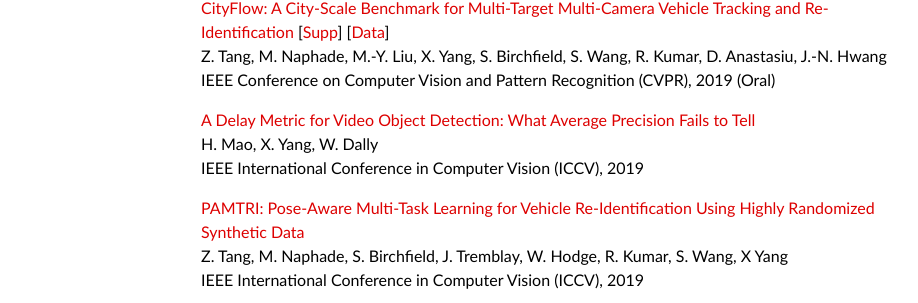
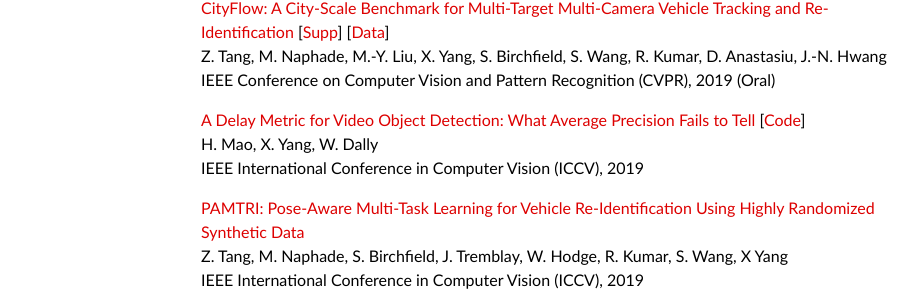
Before and after one commit to xiaodongyang/xiaodongyang.github.io, a Jekyll site: the page built from publications/index.md, in a window 1280 px wide and 900 px high. Shown: the part 305-608 px from the top of the window, without its empty margins (94-1012 px from the left). Built offline with Jekyll 4.4.1, drawn with Linux system fonts in a browser that asks for light colours; some web fonts are replaced.

Commit message:
Update index.md

```diff
--- a/publications/index.md
+++ b/publications/index.md
@@ -18,7 +18,7 @@
 Z. Tang, M. Naphade, M.-Y. Liu, X. Yang, S. Birchfield, S. Wang, R. Kumar, D. Anastasiu, J.-N. Hwang
 IEEE Conference on Computer Vision and Pattern Recognition (CVPR), 2019 (Oral)
 
-[A Delay Metric for Video Object Detection: What Average Precision Fails to Tell](/publications/papers/average-delay-iccv19.pdf)
+[A Delay Metric for Video Object Detection: What Average Precision Fails to Tell](/publications/papers/average-delay-iccv19.pdf) [[Code](https://github.com/RalphMao/VMetrics)]
 H. Mao, X. Yang, W. Dally
 IEEE International Conference in Computer Vision (ICCV), 2019
 
```
